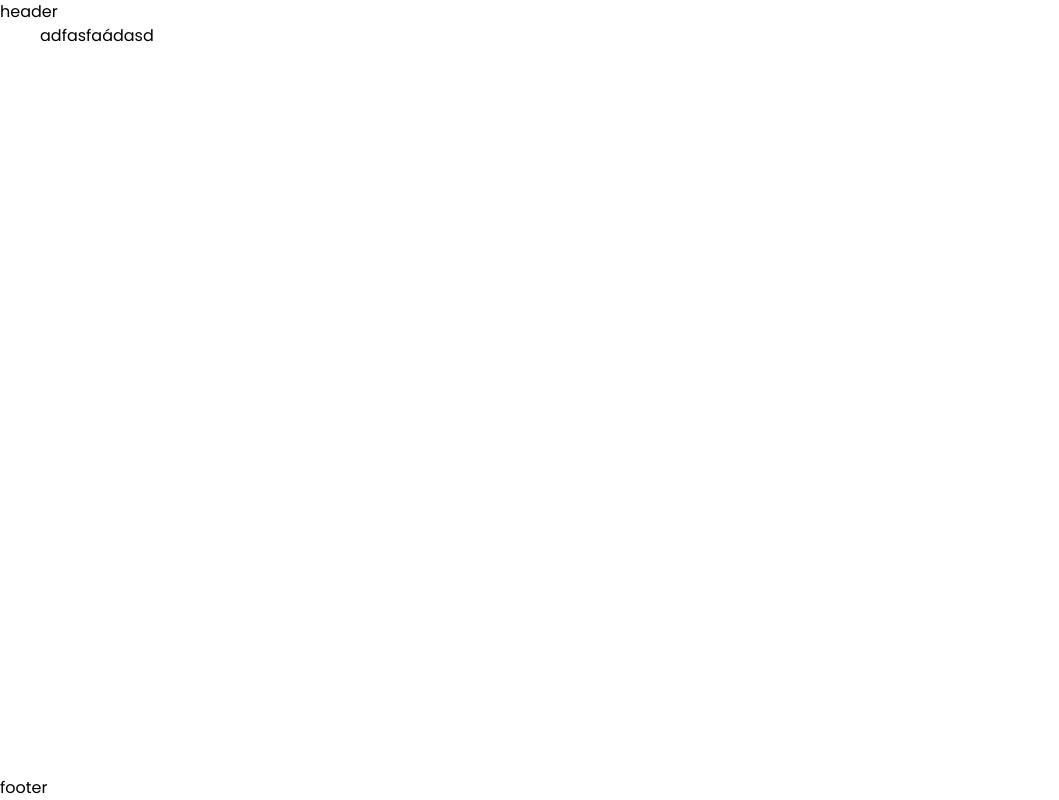
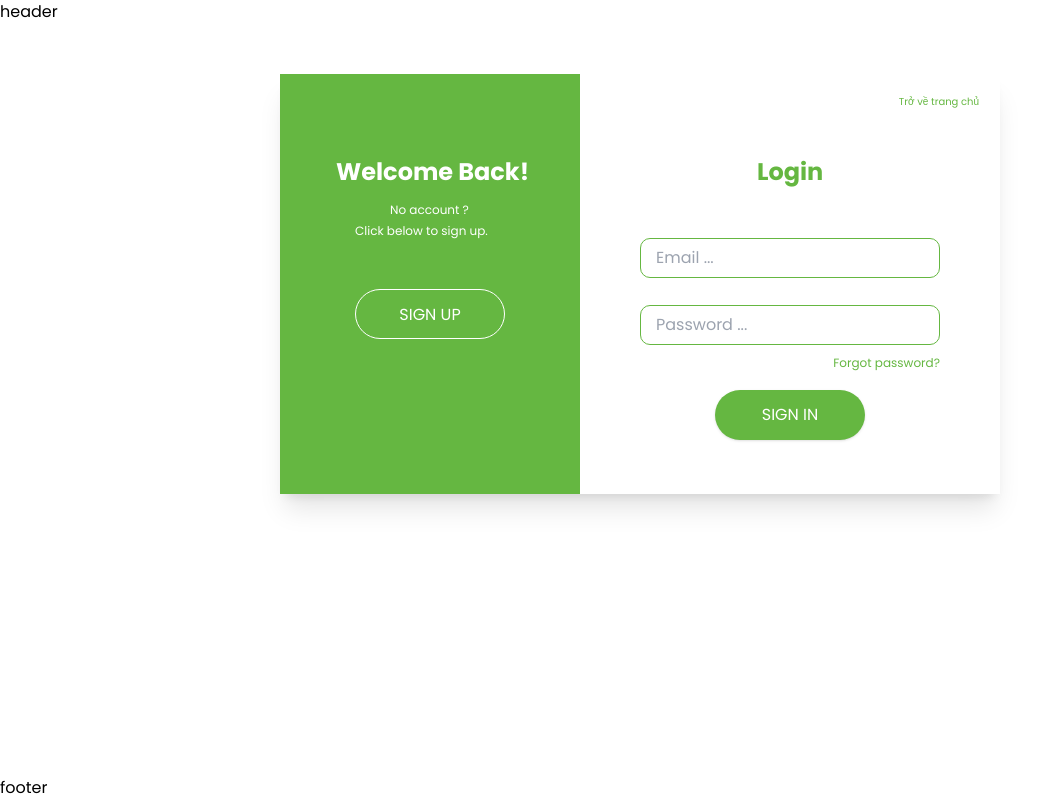
Before and after one commit to HauDinh04/WebsiteOrganic, a Next.js app in the folder client/: page /login in a window 1280 px wide. Shown: the whole page, without its empty margins (0-1059 px from the left). Built offline with nearby package versions, Linux system fonts and the light colour scheme.

Commit message:
complete login page

```diff
--- a/client/src/app/login/page.tsx
+++ b/client/src/app/login/page.tsx
@@ -1,5 +1,56 @@
+import Link from "next/link";
 const Signin = () => {
-  return <div className="">adfasfaádasd</div>;
+  return (
+    <div className=" w-[720px] flex mx-auto h-[420px] mt-[50px] shadow shadow-xl">
+      <div className="w-[300px] h-full bg-[#65B741] relative justify-center ">
+        <div className="text-[24px] text-center  text-white  absolute top-[80px] left-[56px] font-semibold">
+          Welcome Back!
+        </div>
+
+        <div className="text-[12px] text-center  text-white  absolute top-[127px] left-[110px] font-medium">
+          No account ?
+        </div>
+
+        <div className="text-[12px] text-center  text-white  absolute top-[148px] left-[75px] font-medium">
+          Click below to sign up.
+        </div>
+        <Link href={"/register"}>
+          <div className="  text-white  leading-[50px] w-[150px] absolute top-[215px] left-[75px] text-center border border-white h-[50px] rounded-[50px] ">
+            SIGN UP
+          </div>
+        </Link>
+      </div>
+      <div className="w-[420px] h-full relative justify-center">
+        <Link href={"/"}>
+          <div className="text-[10px] text-center  text-[#65B741]  absolute top-[20px] right-[21px] ">
+            Trở về trang chủ
+          </div>
+        </Link>
+        <div className="text-[24px] text-center  text-[#65B741]  absolute top-[80px] left-[177px] font-semibold">
+          Login
+        </div>
+        <form action="" className="absolute left-[60px]">
+          <input
+            type="text"
+            placeholder="Email ..."
+            className="w-[300px] h-[40px] leading-[40px] border border-[#65B741] rounded-[10px] pl-[15px] absolute top-[164px]"
+          />{" "}
+          <br />
+          <input
+            type="text"
+            placeholder="Password ..."
+            className="w-[300px] h-[40px] leading-[40px] border border-[#65B741] rounded-[10px]  pl-[15px] absolute top-[231px] "
+          />
+        </form>
+        <div className="text-[12px] text-center  text-[#65B741]  absolute top-[280px] right-[60px] ">
+          Forgot password?
+        </div>
+        <button className="text-white w-[150px] h-[50px] rounded-[50px] shadow bg-[#65B741] absolute bottom-[54px] left-[135px]">
+          SIGN IN
+        </button>
+      </div>
+    </div>
+  );
 };
 
 export default Signin;
```
